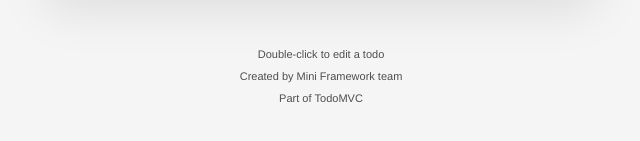
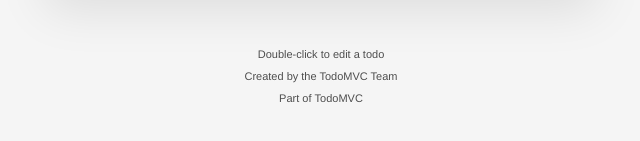
Before and after one commit to ayoussfi605-crypto/mini-framework, a website with bundled scripts: page index.html in a window 1280 px wide. Shown: the part 211-352 px from the top of the page, 319-959 px from the left. Built offline with nearby package versions, Linux system fonts and the light colour scheme.

Commit message:
altimate team

```diff
--- a/index.html
+++ b/index.html
@@ -10,7 +10,7 @@
     <section class="todoapp" id="root"></section>
     <footer class="info">
       <p>Double-click to edit a todo</p>
-      <p>Created by <a href="https://github.com/ayoussfi605-crypto/mini-framework">Mini Framework team</a></p>
+      <p>Created by the TodoMVC Team</a></p>
       <p>Part of <a href="http://todomvc.com">TodoMVC</a></p>
     </footer>
     <script type="module" src="./src/todomvc/app.js"></script>
```
